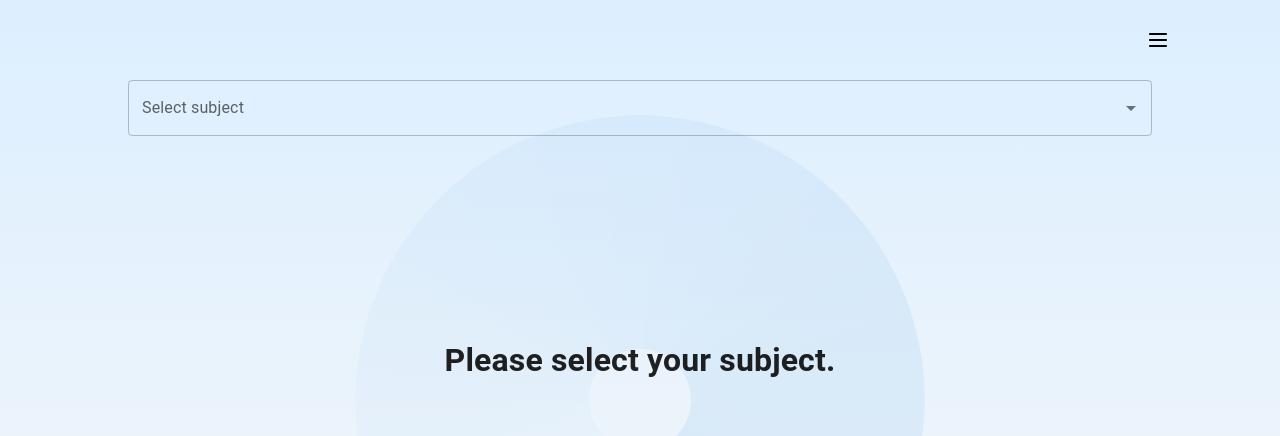
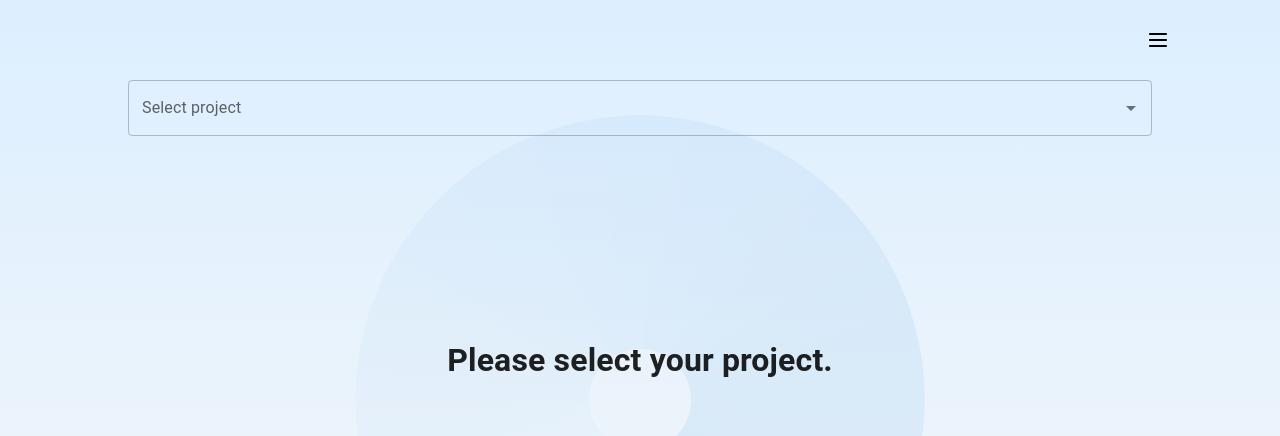
Before and after one commit to justinhalimck/ck-focus, a React (Vite) app: page /work in a window 1280 px wide. Shown: the top 436 px of the page. Built offline with nearby package versions, Linux system fonts and the light colour scheme.

Commit message:
feat: rename subject to project

```diff
--- a/src/components/Work/SubjectInfo.jsx
+++ b/src/components/Work/ProjectInfo.jsx
@@ -1,4 +1,4 @@
-const SubjectInfo = ({ code, name }) => {
+const ProjectInfo = ({ code, name }) => {
   return (
     <div style={{ display: "flex", flexDirection: "column" }}>
       <h1 style={{ marginTop: "20vh", color: "white" }}>You are working on</h1>
@@ -28,4 +28,4 @@ const SubjectInfo = ({ code, name }) => {
   );
 };
 
-export default SubjectInfo;
+export default ProjectInfo;
--- /dev/null
+++ b/src/components/Work/SelectProject.jsx
@@ -0,0 +1,63 @@
+import { Autocomplete, TextField } from "@mui/material";
+import { useState } from "react";
+import { PROJECTS } from "../../utils/projects";
+
+const SelectProject = ({ currentCode, onSelect, onGrowthCheck }) => {
+  const [code, setCode] = useState(currentCode);
+  return (
+    <div
+      style={{ display: "flex", flexDirection: "column", alignItems: "center" }}
+    >
+      <Autocomplete
+        disableClearable
+        options={Object.entries(PROJECTS).map(([k, v]) => ({
+          label: `${k} ${v}`,
+          code: k,
+        }))}
+        sx={{ textAlign: "left", width: "80vw" }}
+        value={code && `${code} ${PROJECTS[code]}`}
+        renderInput={(params) => (
+          <TextField {...params} label="Select project" />
+        )}
+        onChange={(_e, { code }) => {
+          onSelect(code, PROJECTS[code]);
+          setCode(code);
+        }}
+      />
+
+      {!currentCode && (
+        <h1 style={{ margin: "1em", marginTop: "25vh" }}>
+          Please select your project.
+        </h1>
+      )}
+      {currentCode && (
+        <div>
+          {Object.entries(PROJECTS)
+            .slice(0, 5)
+            .map((project) => (
+              <div
+                style={{
+                  display: "flex",
+                  width: "80vw",
+                  height: "47px",
+                  minWidth: "40px",
+                  padding: "4px 12px",
+                  justifyContent: "center",
+                  alignItems: "center",
+                  flexShrink: 0,
+                  borderRadius: "10px",
+                  background: "white",
+                  margin: "10px",
+                }}
+                onClick={() => onGrowthCheck(project[0], project[1])}
+              >
+                Check {project[1]} growth
+              </div>
+            ))}
+        </div>
+      )}
+    </div>
+  );
+};
+
+export default SelectProject;
--- a/src/components/Work/SelectSubject.jsx
+++ /dev/null
@@ -1,60 +0,0 @@
-import { Autocomplete, TextField } from "@mui/material";
-import { useState } from "react";
-import { SUBJECTS } from "../../utils/subjects";
-
-
-const SelectSubject = ({ currentCode, onSelect, onGrowthCheck }) => {
-  const [code, setCode] = useState(currentCode);
-  return (
-    <div
-      style={{ display: "flex", flexDirection: "column", alignItems: "center" }}
-    >
-      <Autocomplete
-        disableClearable
-        options={Object.entries(SUBJECTS).map(([k, v]) => ({
-          label: `${k} ${v}`,
-          code: k,
-        }))}
-        sx={{ textAlign: "left", width: "80vw" }}
-        value={code && `${code} ${SUBJECTS[code]}`}
-        renderInput={(params) => (
-          <TextField {...params} label="Select subject" />
-        )}
-        onChange={(_e, { code }) => {
-          onSelect(code, SUBJECTS[code]);
-          setCode(code);
-        }}
-      />
-
-      {!currentCode && (
-        <h1 style={{ margin: "1em", marginTop: "25vh" }}>
-          Please select your subject.
-        </h1>
-      )}
-      {currentCode && (
-        <div>
-          {Object.entries(SUBJECTS).slice(0, 5).map((project) =>
-            <div style={{
-              display: "flex",
-              width: "80vw",
-              height: "47px",
-              minWidth: "40px",
-              padding: "4px 12px",
-              justifyContent: "center",
-              alignItems: "center",
-              flexShrink: 0,
-              borderRadius: "10px",
-              background: "white",
-              margin: "10px"
-            }}
-              onClick={() => onGrowthCheck(project[0], project[1])}>
-              Check {project[1]} growth
-            </div>
-          )}
-        </div>
-      )}
-    </div>
-  );
-};
-
-export default SelectSubject;
--- a/src/pages/History.jsx
+++ b/src/pages/History.jsx
@@ -4,7 +4,7 @@ import { useNavigate } from "react-router";
 import BackIcon from "../assets/circle-chevron-left.svg";
 import { Messages } from "../lib/messages";
 import db from "../utils/indexeddb";
-import { SUBJECTS } from "../utils/subjects";
+import { PROJECTS } from "../utils/projects";
 import { formatTimeRecord } from "../utils/time";
 
 const History = () => {
@@ -75,7 +75,7 @@ const History = () => {
                     return (
                       <ListItemText
                         key={crypto.randomUUID()}
-                        primary={SUBJECTS[code]}
+                        primary={PROJECTS[code]}
                         secondary={`${code} ${formatTimeRecord(duration)}`}
                       />
                     );
--- a/src/pages/Work.jsx
+++ b/src/pages/Work.jsx
@@ -5,8 +5,8 @@ import background_image from "../assets/select_proj_background.svg";
 import CountdownTimer from "../components/CountdownTimer";
 import DrawerToggle from "../components/DrawerToggle";
 import ProjectProgress from "../components/Work/ProjectProgress";
-import SelectSubject from "../components/Work/SelectSubject";
-import SubjectInfo from "../components/Work/SubjectInfo";
+import SelectProject from "../components/Work/SelectProject";
+import ProjectInfo from "../components/Work/ProjectInfo";
 import { deleteAlarm, postAlarm, subscribeUser } from "../lib/api";
 import { Messages } from "../lib/messages";
 import { SWClient } from "../lib/sw";
@@ -22,11 +22,11 @@ const Work = () => {
 
   const [mode, setMode] = useState("rest");
   const [growthCheckCode, setGrowthCheckCode] = useState(null);
-  const [growthCheckSubject, setGrowthCheckSubject] = useState(null);
+  const [growthCheckProject, setGrowthCheckProject] = useState(null);
   const [currentCode, setCurrentCode] = useState(null);
-  const [currentSubject, setCurrentSubject] = useState(null);
+  const [currentProject, setCurrentProject] = useState(null);
   const [nextCode, setNextCode] = useState(null);
-  const [nextSubject, setNextSubject] = useState(null);
+  const [nextProject, setNextProject] = useState(null);
   const [startTime, setStartTime] = useState(null);
 
   useEffect(() => {
@@ -47,11 +47,11 @@ const Work = () => {
     }
     if (nextCode) {
       setCurrentCode(nextCode);
-      setCurrentSubject(nextSubject);
+      setCurrentProject(nextProject);
       setMode("work");
       setGrowthCheckCode(null);
       postAlarm(
-        nextSubject ?? " ",
+        nextProject ?? " ",
         nextCode ?? " ",
         timeAfterSeconds(WORK_DURATION - NOTIFICATION_DELAY),
       );
@@ -78,18 +78,18 @@ const Work = () => {
     });
   };
 
-  const changeCode = (code, subject) => {
+  const changeCode = (code, project) => {
     setNextCode(code);
-    setNextSubject(subject);
+    setNextProject(project);
     if (!currentCode) {
       setStartTime(Date.now());
       startWork();
     }
   };
 
-  const growthCheck = (code, subject) => {
+  const growthCheck = (code, project) => {
     setGrowthCheckCode(code);
-    setGrowthCheckSubject(subject);
+    setGrowthCheckProject(project);
   };
 
   return (
@@ -112,7 +112,7 @@ const Work = () => {
         <>
           <DrawerToggle color="black" />
           <div style={{ height: "90vh" }}>
-            <SubjectInfo code={currentCode} name={currentSubject} />
+            <ProjectInfo code={currentCode} name={currentProject} />
           </div>
           <div
             style={{
@@ -148,7 +148,7 @@ const Work = () => {
               <div style={{ height: "90vh" }}>
                 <ProjectProgress
                   code={growthCheckCode}
-                  subject={growthCheckSubject}
+                  project={growthCheckProject}
                   onBack={() => setGrowthCheckCode(null)}
                 />
               </div>
@@ -164,7 +164,7 @@ const Work = () => {
                 }}
               >
                 <div>
-                  <SelectSubject
+                  <SelectProject
                     currentCode={currentCode}
                     onSelect={changeCode}
                     onGrowthCheck={growthCheck}
@@ -194,7 +194,7 @@ const Work = () => {
               <CountdownTimer
                 variant="green"
                 duration={REST_DURATION}
-                onComplete={() => startWork(nextCode, nextSubject)}
+                onComplete={() => startWork(nextCode, nextProject)}
               />
             ) : (
               <CountdownTimer
--- /dev/null
+++ b/src/utils/projects.js
@@ -0,0 +1,10 @@
+export const PROJECTS = {
+  933251: "Colorkrew Biz Inventory Research and Development",
+  933264: "Colorkrew Biz Others Service Operation",
+  933255: "Colorkrew Biz Scheduler Project Overhead Cost",
+  902294: "Goalous Dev(Bug Fix/Others)",
+  953277: "Product Designer(SaaS) Project Overhead Costs",
+  943215: "CK Intra Research and Development",
+  923303: "CK Security Products Development Costs",
+  943226: "CK Workflows Research and Development",
+};
--- a/src/utils/subjects.js
+++ /dev/null
@@ -1,10 +0,0 @@
-export const SUBJECTS = {
-  "933251": "Colorkrew Biz Inventory Research and Development",
-  "933264": "Colorkrew Biz Others Service Operation",
-  "933255": "Colorkrew Biz Scheduler Project Overhead Cost",
-  "902294": "Goalous Dev(Bug Fix/Others)",
-  "953277": "Product Designer(SaaS) Project Overhead Costs",
-  "943215": "CK Intra Research and Development",
-  "923303": "CK Security Products Development Costs",
-  "943226": "CK Workflows Research and Development",
-};
```
Also changed, not shown: src/components/Work/ProjectProgress.jsx (+82 -25 lines).
